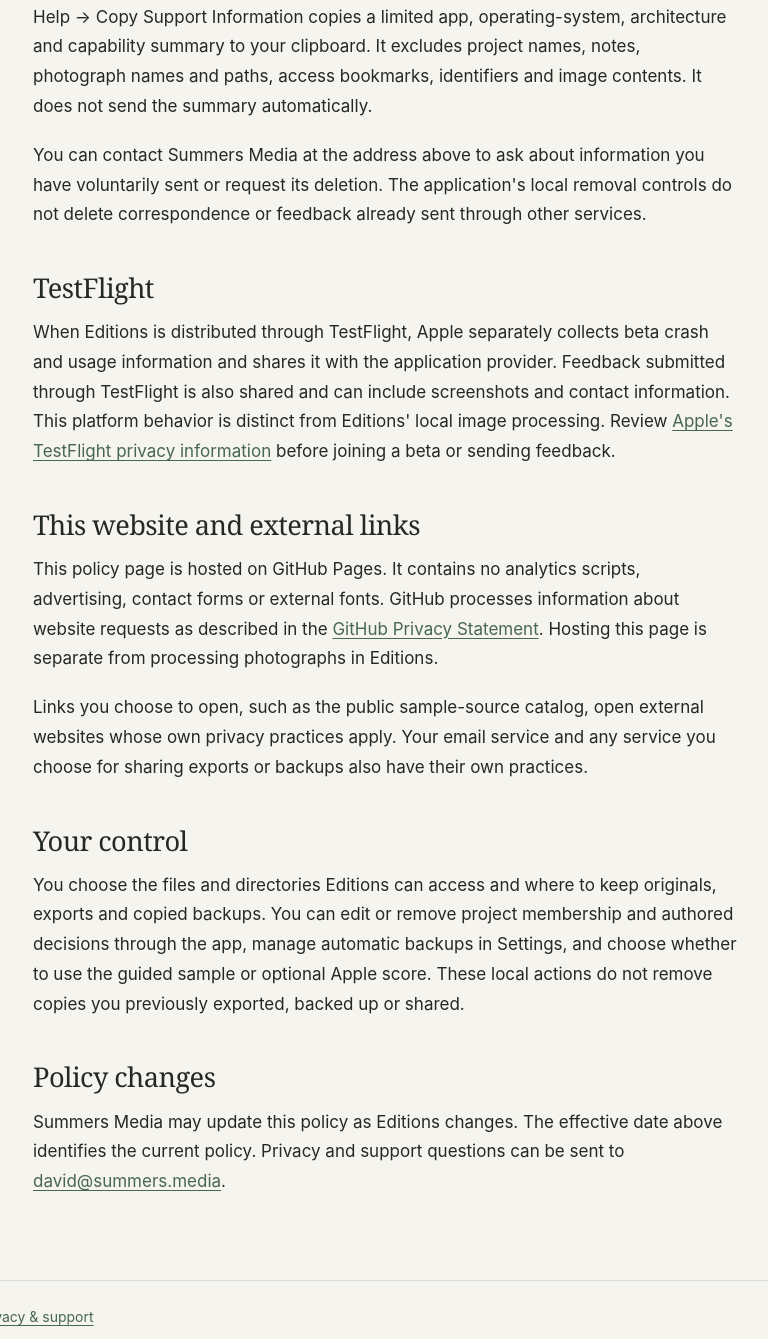
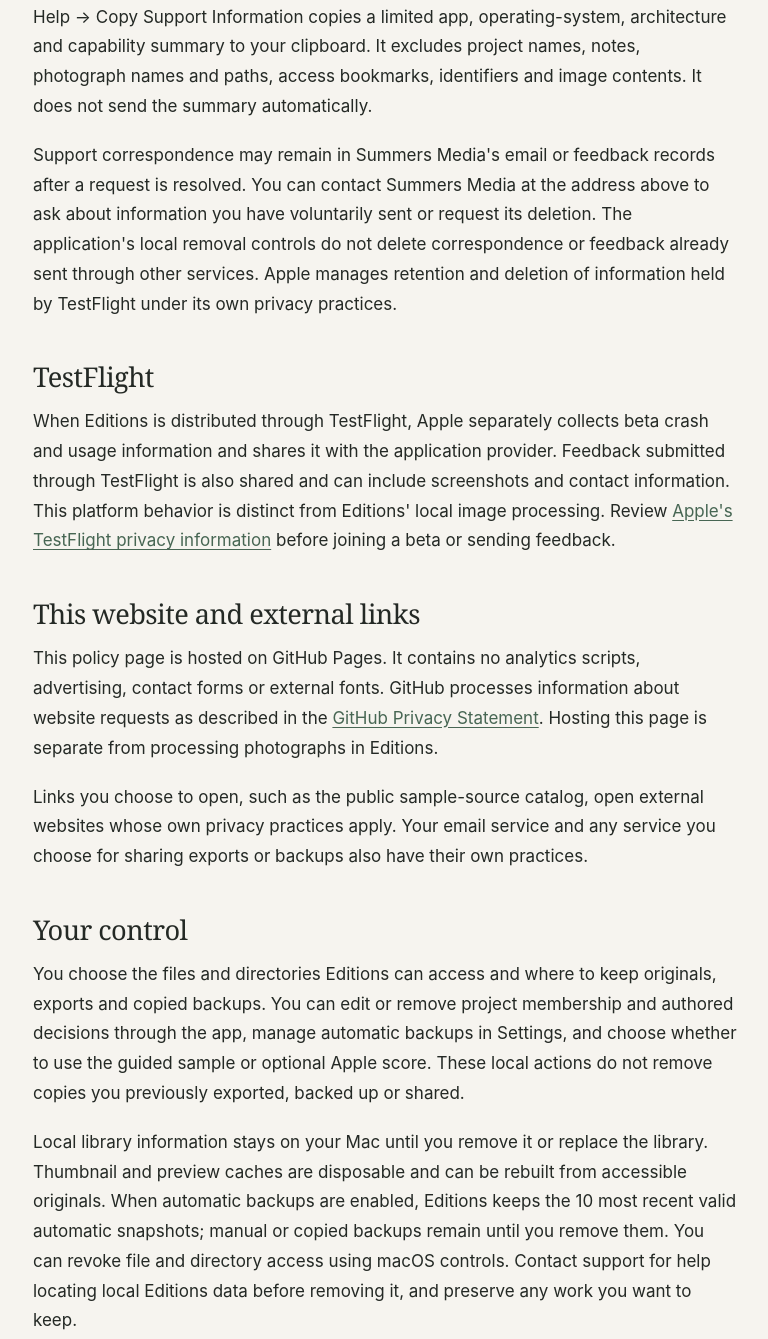
Before and after one commit to summersdavid/editions-privacy, a plain HTML site: page index.html in a window 1280 px wide. Shown: the part 1808-3147 px from the top of the page, without its empty margins (303-1071 px from the left). Drawn offline with Linux system fonts and the light colour scheme.

Commit message:
Clarify local and support data retention

```diff
--- a/index.html
+++ b/index.html
@@ -20,7 +20,7 @@
 <h2 id="support-and-beta-feedback">Support and beta feedback</h2>
 <p>Contact <a href="mailto:david@summers.media">david@summers.media</a> for privacy questions, support or beta feedback. Information you choose to send, including your email address, message and attachments, is received through the email or feedback service you use and is used to respond to your request and investigate the issue. Please send only information needed for your request, and review screenshots and attachments for private photographs, names or paths before sharing them.</p>
 <p>Help → Copy Support Information copies a limited app, operating-system, architecture and capability summary to your clipboard. It excludes project names, notes, photograph names and paths, access bookmarks, identifiers and image contents. It does not send the summary automatically.</p>
-<p>You can contact Summers Media at the address above to ask about information you have voluntarily sent or request its deletion. The application&#x27;s local removal controls do not delete correspondence or feedback already sent through other services.</p>
+<p>Support correspondence may remain in Summers Media&#x27;s email or feedback records after a request is resolved. You can contact Summers Media at the address above to ask about information you have voluntarily sent or request its deletion. The application&#x27;s local removal controls do not delete correspondence or feedback already sent through other services. Apple manages retention and deletion of information held by TestFlight under its own privacy practices.</p>
 <h2 id="testflight">TestFlight</h2>
 <p>When Editions is distributed through TestFlight, Apple separately collects beta crash and usage information and shares it with the application provider. Feedback submitted through TestFlight is also shared and can include screenshots and contact information. This platform behavior is distinct from Editions&#x27; local image processing. Review <a href="https://www.apple.com/legal/privacy/data/en/test-flight/">Apple&#x27;s TestFlight privacy information</a> before joining a beta or sending feedback.</p>
 <h2 id="this-website-and-external-links">This website and external links</h2>
@@ -28,5 +28,6 @@
 <p>Links you choose to open, such as the public sample-source catalog, open external websites whose own privacy practices apply. Your email service and any service you choose for sharing exports or backups also have their own practices.</p>
 <h2 id="your-control">Your control</h2>
 <p>You choose the files and directories Editions can access and where to keep originals, exports and copied backups. You can edit or remove project membership and authored decisions through the app, manage automatic backups in Settings, and choose whether to use the guided sample or optional Apple score. These local actions do not remove copies you previously exported, backed up or shared.</p>
+<p>Local library information stays on your Mac until you remove it or replace the library. Thumbnail and preview caches are disposable and can be rebuilt from accessible originals. When automatic backups are enabled, Editions keeps the 10 most recent valid automatic snapshots; manual or copied backups remain until you remove them. You can revoke file and directory access using macOS controls. Contact support for help locating local Editions data before removing it, and preserve any work you want to keep.</p>
 <h2 id="policy-changes">Policy changes</h2>
 <p>Summers Media may update this policy as Editions changes. The effective date above identifies the current policy. Privacy and support questions can be sent to <a href="mailto:david@summers.media">david@summers.media</a>.</p></article></main></div><footer>Editions · Summers Media · <a href="mailto:david@summers.media">Privacy &amp; support</a></footer></div></body></html>
```
